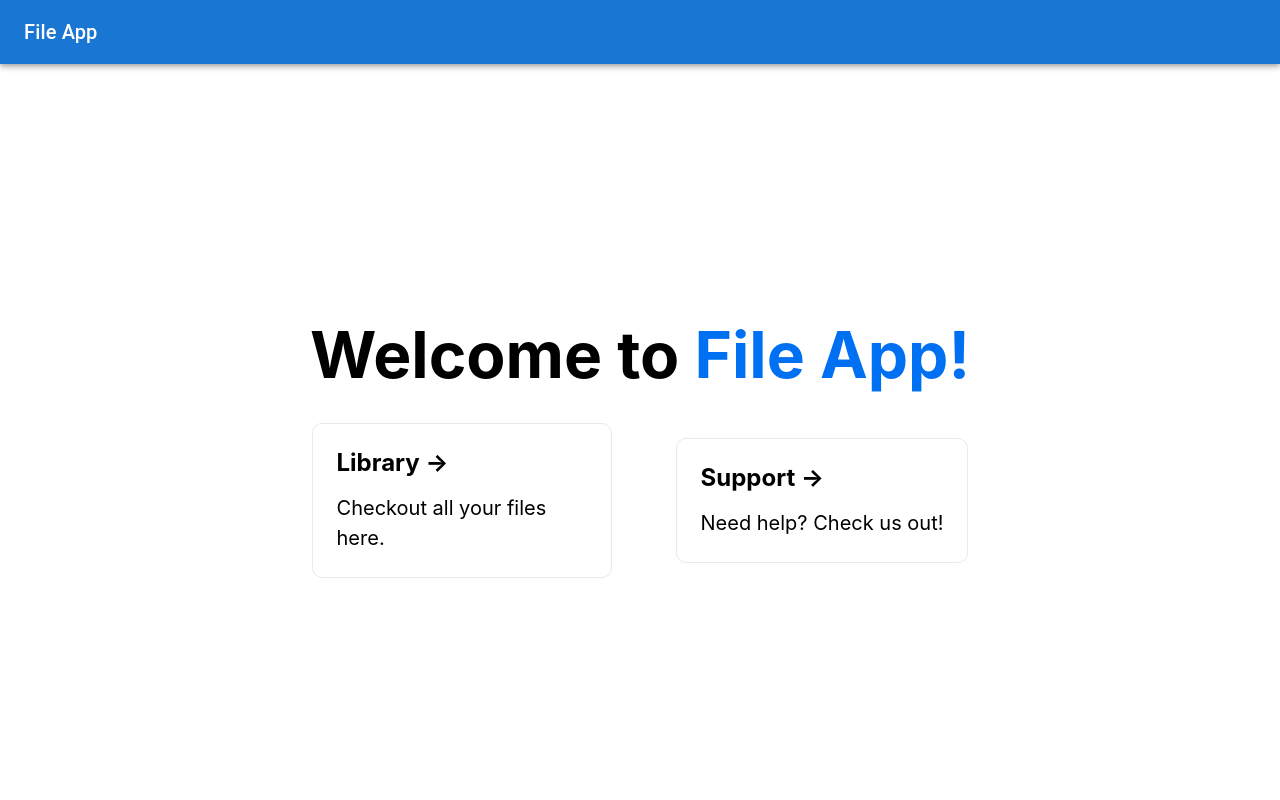
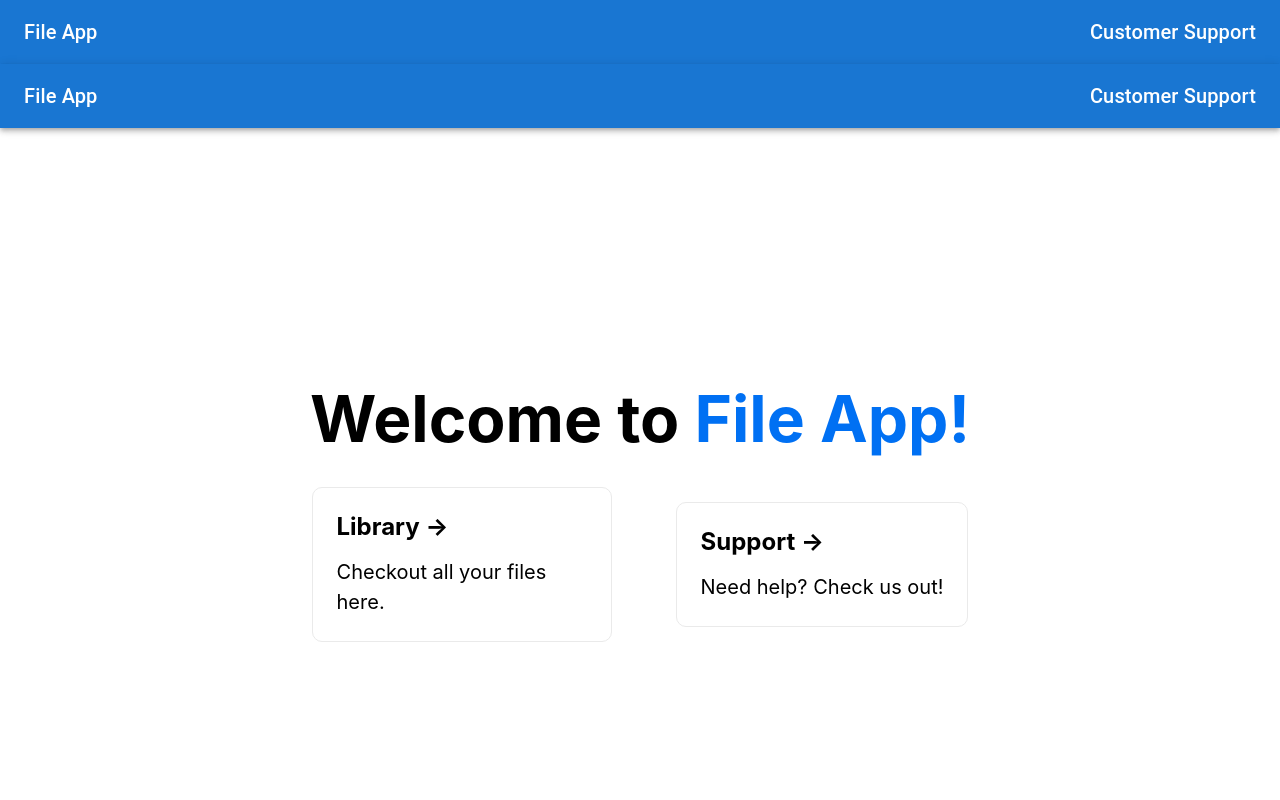
Before and after one commit to EugeneGohh/file-app, a Next.js app: page / in a window 1280 px wide. Shown: the top 800 px of the page. Built offline with nearby package versions, Linux system fonts and the light colour scheme.

Commit message:
setup mock database & navbar

```diff
--- a/pages/_app.js
+++ b/pages/_app.js
@@ -1,7 +1,13 @@
-import '../styles/globals.css'
+import "../styles/globals.css";
+import Nav from "../src/components/Nav";
 
 function MyApp({ Component, pageProps }) {
-  return <Component {...pageProps} />
+  return (
+    <div>
+      <Nav />
+      <Component {...pageProps} />
+    </div>
+  );
 }
 
-export default MyApp
+export default MyApp;
--- a/src/components/Nav.js
+++ b/src/components/Nav.js
@@ -3,6 +3,7 @@ import AppBar from "@mui/material/AppBar";
 import Box from "@mui/material/Box";
 import Toolbar from "@mui/material/Toolbar";
 import Typography from "@mui/material/Typography";
+import Link from "next/link";
 
 function Nav() {
   return (
@@ -10,7 +11,13 @@ function Nav() {
       <AppBar position="static">
         <Toolbar>
           <Typography variant="h6" component="div" sx={{ flexGrow: 1 }}>
-            File App
+            <Link href="/">File App</Link>
+          </Typography>
+
+          <Typography variant="h6" component="div" sx={{ flexGrow: 0 }}>
+            <a href={process.env.SUPPORT_URL} target="_blank" rel="noreferrer">
+              Customer Support
+            </a>
           </Typography>
         </Toolbar>
       </AppBar>
```
Also changed, not shown: src/data/mock-db.js (added, +8 -0 lines).
